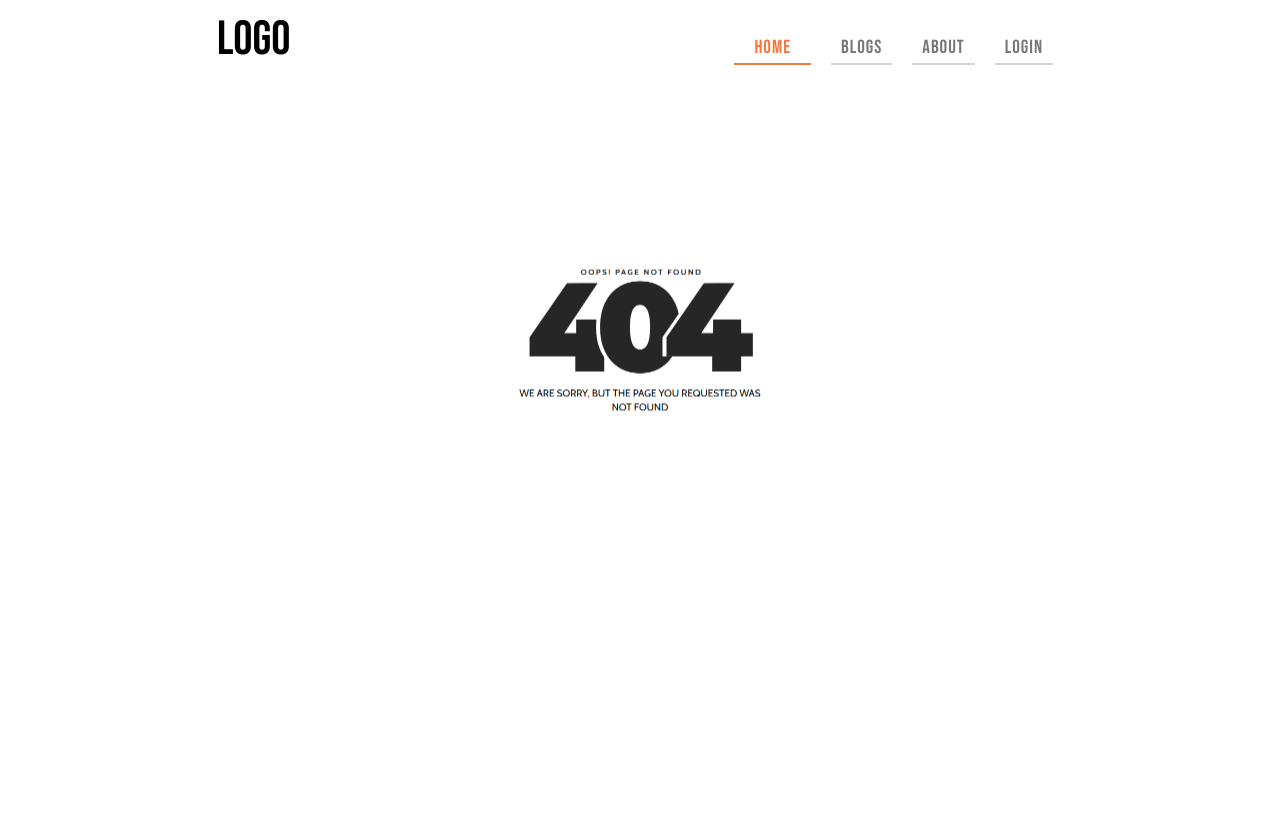
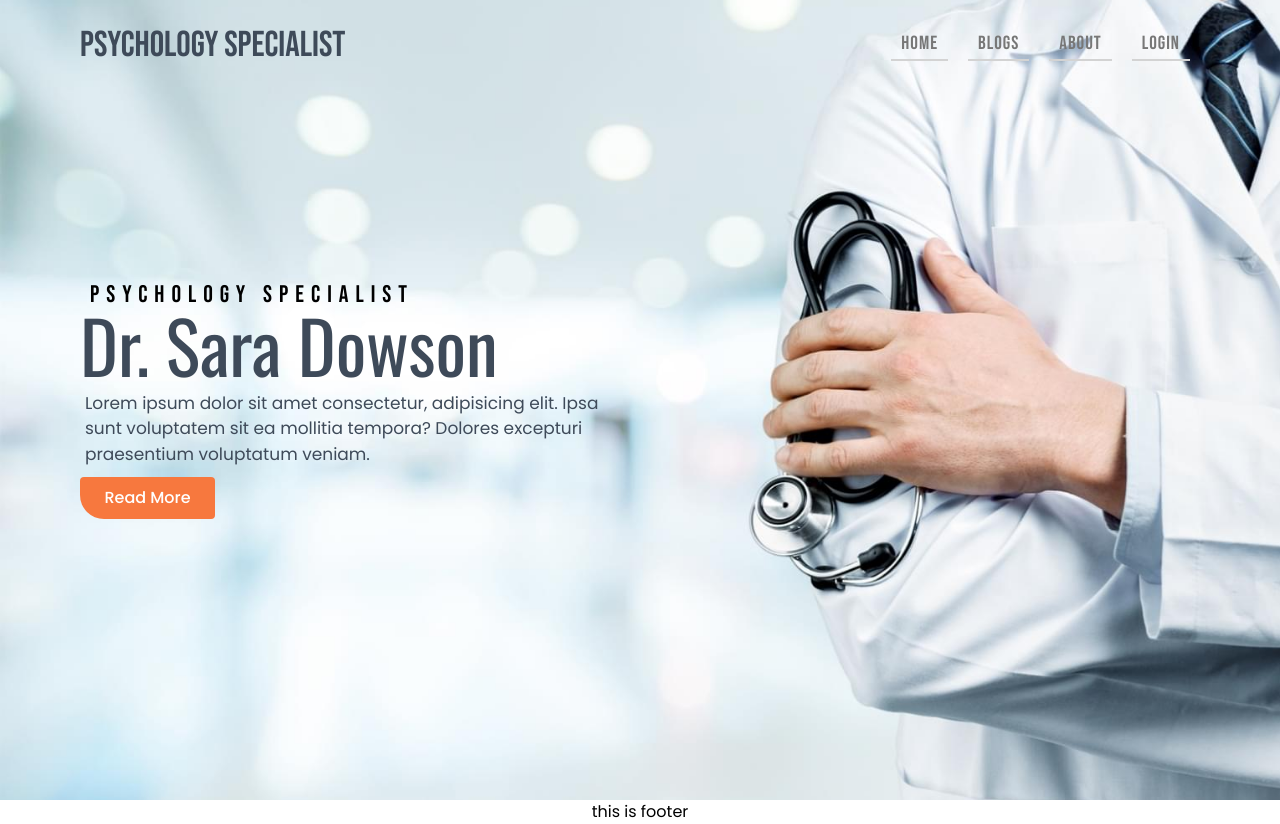
Before and after one commit to Developer-Rakib/Sara-Medical-Hall, a React (Create React App) app: page / in a window 1280 px wide. Before the commit the page ends 800 px from the top, so only its background shows below. Built offline with nearby package versions, Linux system fonts and the light colour scheme; no server answers.

Commit message:
Header Added

```diff
--- a/src/App.js
+++ b/src/App.js
@@ -1,9 +1,11 @@
 import './App.css';
-import Header from './pages/Home/Header/Header';
+import Header from './pages/SharedPage/Header/Header';
 import { createContext, useState } from 'react'
 import { Toaster } from 'react-hot-toast'
 import { Route, Routes } from 'react-router-dom'
 import NotFound from './pages/SharedPage/NotFound/NotFound';
+import Footer from './pages/SharedPage/Footer/Footer';
+import Home from './pages/Home/Home/Home';
 
 export const DisplyNameContext = createContext("")
 
@@ -15,9 +17,14 @@ function App() {
       <div className="App">
         <Toaster></Toaster>
         <Header></Header>
+
         <Routes>
+          <Route path='/' element={<Home></Home>}></Route>
+          <Route path='/home' element={<Home></Home>}></Route>
           <Route path='*' element={<NotFound></NotFound>}></Route>
         </Routes>
+
+        <Footer></Footer>
 
       </div>
     </DisplyNameContext.Provider>
--- a/src/index.css
+++ b/src/index.css
@@ -1,13 +1,11 @@
-@import url('https://fonts.googleapis.com/css2?family=Bebas+Neue&family=Manrope:wght@300;400;500;600;700;800&family=Montserrat:wght@200;300;400;500;600;700;800&family=Open+Sans:wght@300;400;500;600;700;800&family=Poppins:ital,wght@0,200;0,300;0,400;0,500;0,600;0,700;0,800;0,900;1,300;1,500&family=Quicksand:wght@400;500;600;700&family=Roboto:wght@100;300;400;500;700;900&family=Ubuntu:wght@300;400;500;700&display=swap');
+@import url('https://fonts.googleapis.com/css2?family=Bebas+Neue&family=Manrope:wght@300;400;500;600;700;800&family=Open+Sans:wght@300;400;500;600;700;800&family=Oswald:wght@300;400;500;600;700&family=Poppins:ital,wght@0,200;0,300;0,400;0,500;0,600;0,700;0,800;0,900;1,300;1,500&family=Quicksand:wght@400;500;600;700&family=Roboto:wght@100;300;400;500;700;900&family=Ubuntu:wght@300;400;500;700&display=swap');
 @tailwind base;
 @tailwind components;
 @tailwind utilities;
 
 body {
   margin: 0;
-  font-family: -apple-system, BlinkMacSystemFont, 'Segoe UI', 'Roboto', 'Oxygen',
-    'Ubuntu', 'Cantarell', 'Fira Sans', 'Droid Sans', 'Helvetica Neue',
-    sans-serif;
+  font-family: 'Poppins', sans-serif;
   -webkit-font-smoothing: antialiased;
   -moz-osx-font-smoothing: grayscale;
 }
--- a/src/pages/Home/Banner/Banner.css
+++ b/src/pages/Home/Banner/Banner.css
@@ -0,0 +1,43 @@
+.banner-container {
+    height: 100vh;
+    width: 100%;
+    background-image: url(../../../img/banner.jpeg);
+    background-size: cover;
+    background-position: center;
+    background-repeat: no-repeat;
+}
+
+.banner-container h1 {
+    font-family: 'Oswald', sans-serif;
+    color: #3e4a59;
+}
+
+.banner-container h5 {
+    font-family: 'Bebas Neue', cursive;
+    font-size: 24px;
+    letter-spacing: 7px;
+    padding-left: 10px;
+}
+
+.banner-container p {
+    color: #3e4a59;
+    max-width: 50%;
+    padding: 10px 5px;
+    font-size: 17px;
+}
+
+.banner-container button {
+    background: var(--primary-color);
+    color: white;
+    font-size: 16px;
+    padding: 9px 19px;
+    border-radius: 4px 4px 4px 24px;
+    font-weight: 500;
+    transition: .2s;
+    width: 135px;
+}
+
+.banner-container button:hover {
+    background: #ab532a;
+    border-radius: 4px 4px 4px 4px;
+}
--- a/src/pages/Home/Banner/Bannner.js
+++ b/src/pages/Home/Banner/Bannner.js
@@ -1,9 +1,13 @@
 import React from 'react';
+import './Banner.css'
 
 const Bannner = () => {
     return (
-        <div>
-            <h2>this is banner</h2>
+        <div className='banner-container text-left px-20 flex justify-center flex-col'>
+            <h5 className="text-lg">Psychology specialist</h5>
+            <h1 className="text-7xl">Dr. Sara Dowson</h1>
+            <p>Lorem ipsum dolor sit amet consectetur, adipisicing elit. Ipsa sunt voluptatem sit ea mollitia tempora? Dolores excepturi praesentium voluptatum veniam.</p>
+            <button>Read More</button>
         </div>
     );
 };
--- /dev/null
+++ b/src/pages/Home/Home/Home.js
@@ -0,0 +1,12 @@
+import React from 'react';
+import Bannner from '../Banner/Bannner';
+
+const Home = () => {
+    return (
+        <div>
+            <Bannner></Bannner>
+        </div>
+    );
+};
+
+export default Home;
--- a/src/pages/Home/Header/Header.css
+++ b/src/pages/SharedPage/Header/Header.css
@@ -1,11 +1,14 @@
 .header-container {
-    position: relative;
+    font-family: 'Bebas Neue', cursive;
+    position: absolute;
+    width: 100%;
 }
 
-.nav {
-    font-family: 'Bebas Neue', cursive;
+.logo h2 {
+    color: #3e4a59;
+}
 
-}
+
 
 .nav a {
     transition: .2s;
--- a/src/pages/Home/Header/Header.js
+++ b/src/pages/SharedPage/Header/Header.js
@@ -18,8 +18,8 @@ const Header = () => {
     let [user] = useAuthState(auth)
     let navigat = useNavigate();
 
-    console.log(user);
-    console.log(user?.displayName);
+    // console.log(user);
+    // console.log(user?.displayName);
 
     const navBtnHndle = () => {
         setToggle(!toggle)
@@ -36,14 +36,14 @@ const Header = () => {
     // };
 
     return (
-        <div className='header-container pt-4 pb-10 nav flex justify-around'>
+        <div className='header-container sticky sm:pt-3 sm:pb-4  nav flex px-5 sm:px-20 justify-between items-center'>
             <div className="logo">
-                <h2 className="text-5xl">Logo</h2>
+                <h2 className="text-2xl sm:text-4xl sm:mt-3">Psychology specialist</h2>
             </div>
             <nav className=''>
-                <img onClick={navBtnHndle} className='sm:hidden absolute right-8 top-6' width={25} src={toggle ? closeNav : openNav} alt="" />
-                <ul className={`flex flex-col sm:flex-row absolute left-0 justify-center sm:relative sm:opacity-100 sm:top-0 bg-white w-full py-2 duration-500 ease-out ${toggle ? "top-12 opacity-100" : "top-[-250px] opacity-0"}`}>
-                    <NavLink className={({ isActive }) => (isActive ? 'activeColor' : 'navLink')} to={"/"}>HOME</NavLink>
+                <img onClick={navBtnHndle} className='sm:hidden absolute right-8 top-5' width={25} src={toggle ? closeNav : openNav} alt="" />
+                <ul className={`flex flex-col sm:flex-row absolute left-0 justify-center sm:relative sm:opacity-100 sm:top-0 bg-white sm:bg-inherit w-full py-2 duration-500 ease-out ${toggle ? "top-12 opacity-100" : "top-[-250px] opacity-0"}`}>
+                    <NavLink className={({ isActive }) => (isActive ? 'activeColor' : 'navLink')} to={"/home"}>HOME</NavLink>
                     <NavLink className={({ isActive }) => (isActive ? 'activeColor' : 'navLink')} to={"/blogs"}>BLOGS</NavLink>
                     <NavLink className={({ isActive }) => (isActive ? 'activeColor' : 'navLink')} to={"/about"}>ABOUT</NavLink>
                     {
```
